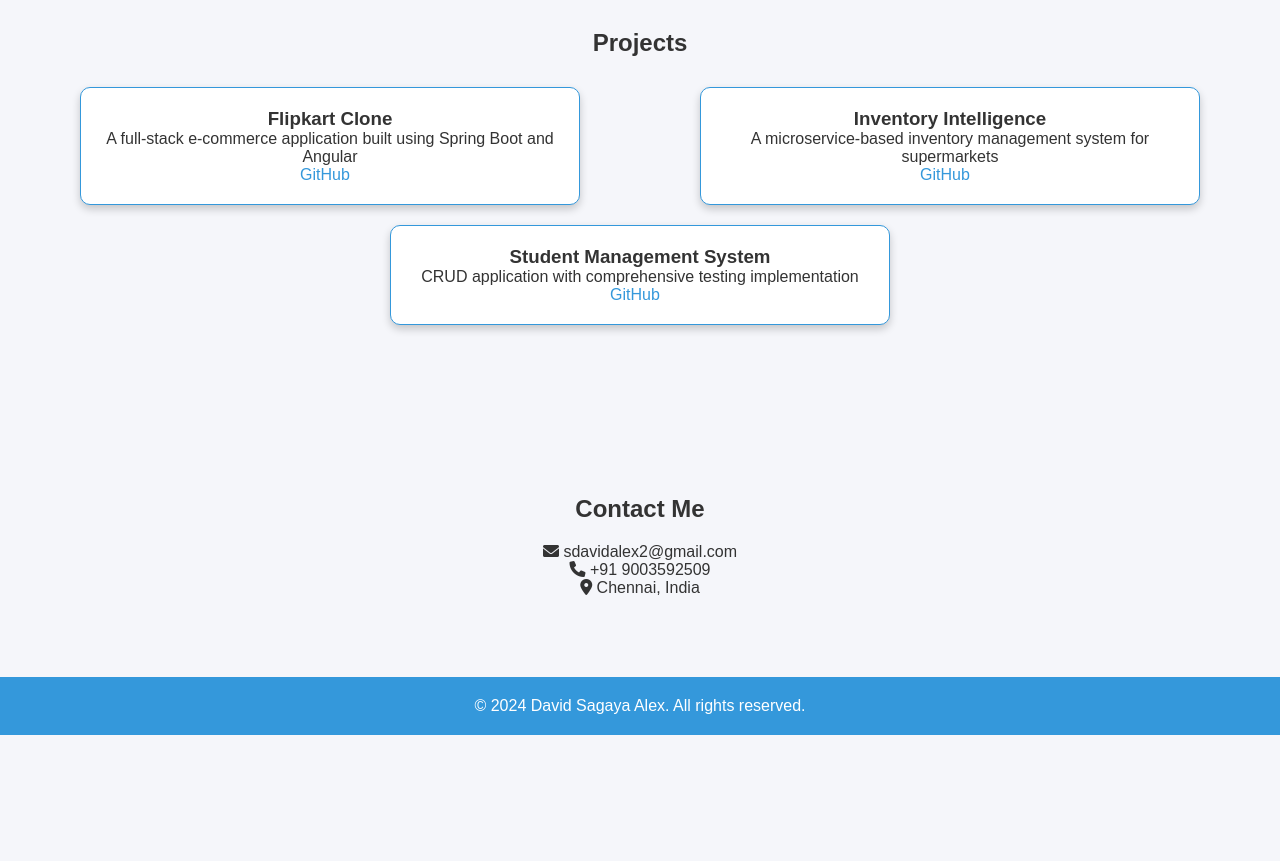
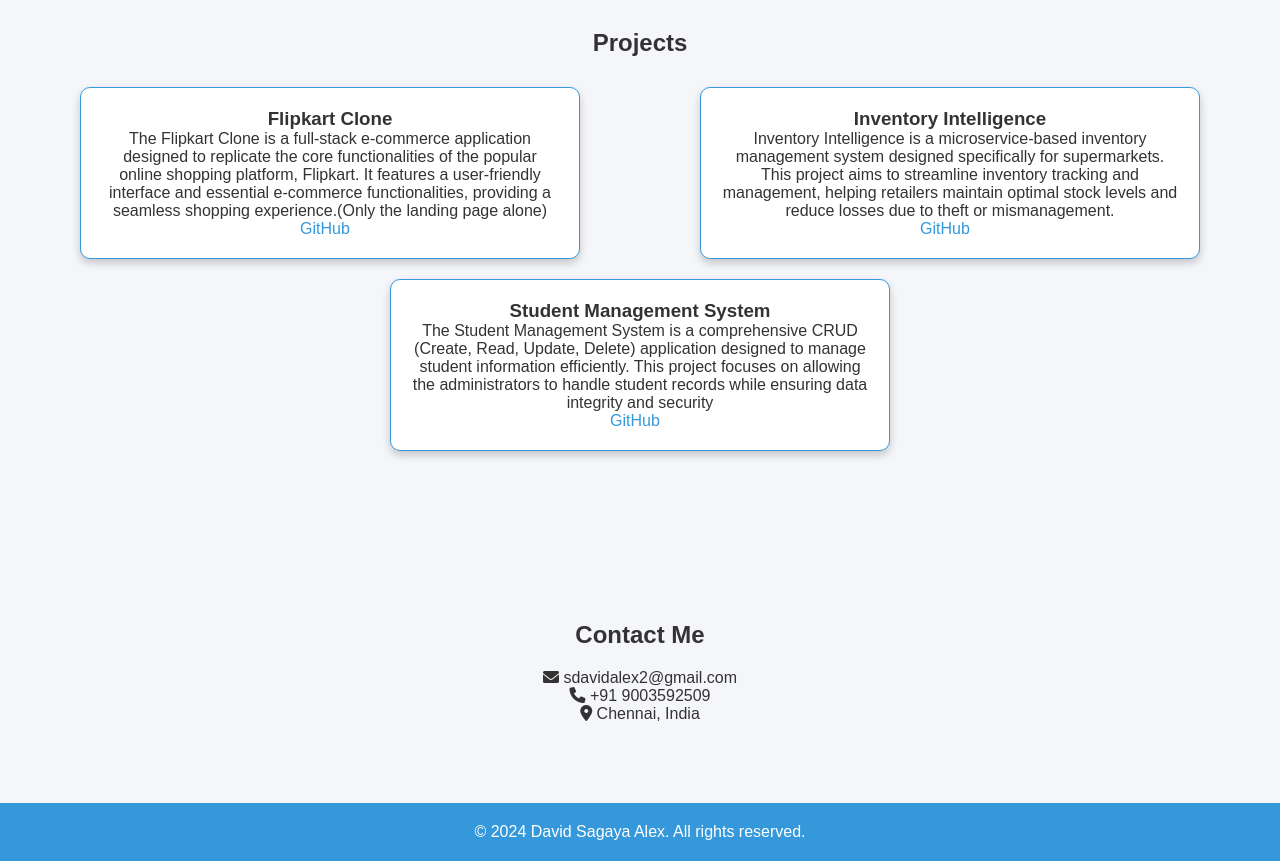
Before and after one commit to davidalex2/myportfolio, a plain HTML site: page index.html in a window 1280 px wide. Shown: the part 2400-3261 px from the top of the page. Before the commit the page ends 3135 px from the top, so only its background shows below. Drawn offline with Linux system fonts and the light colour scheme.

Commit message:
updatin my profile

```diff
--- a/index.html
+++ b/index.html
@@ -130,21 +130,21 @@
     <div class="project-grid">
         <div class="project-card">
             <h3>Flipkart Clone</h3>
-            <p>A full-stack e-commerce application built using Spring Boot and Angular</p>
+            <p>The Flipkart Clone is a full-stack e-commerce application designed to replicate the core functionalities of the popular online shopping platform, Flipkart. It features a user-friendly interface and essential e-commerce functionalities, providing a seamless shopping experience.(Only the landing page alone)</p>
             <div class="project-links">
                 <a href="https://shorturl.at/hT4n2" target="_blank">GitHub</a>
             </div>
         </div>
         <div class="project-card">
             <h3>Inventory Intelligence</h3>
-            <p>A microservice-based inventory management system for supermarkets</p>
+            <p>Inventory Intelligence is a microservice-based inventory management system designed specifically for supermarkets. This project aims to streamline inventory tracking and management, helping retailers maintain optimal stock levels and reduce losses due to theft or mismanagement.</p>
             <div class="project-links">
                 <a href="https://shorturl.at/XwPar" target="_blank">GitHub</a>
             </div>
         </div>
         <div class="project-card">
             <h3>Student Management System</h3>
-            <p>CRUD application with comprehensive testing implementation</p>
+            <p>The Student Management System is a comprehensive CRUD (Create, Read, Update, Delete) application designed to manage student information efficiently. This project focuses on allowing the administrators to handle student records while ensuring data integrity and security</p>
             <div class="project-links">
                 <a href="https://shorturl.at/Vddqh" target="_blank">GitHub</a>
             </div>
```
